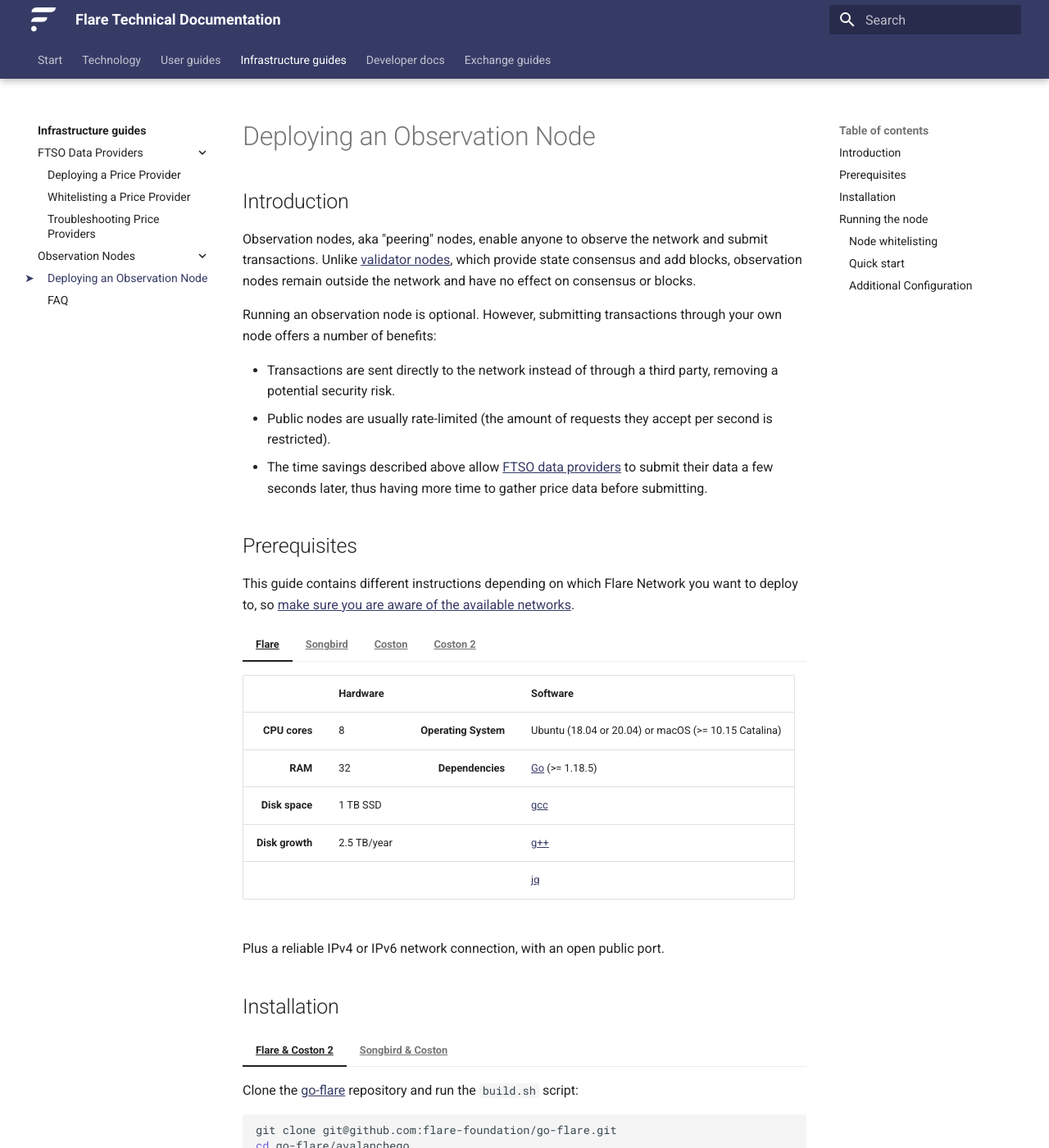
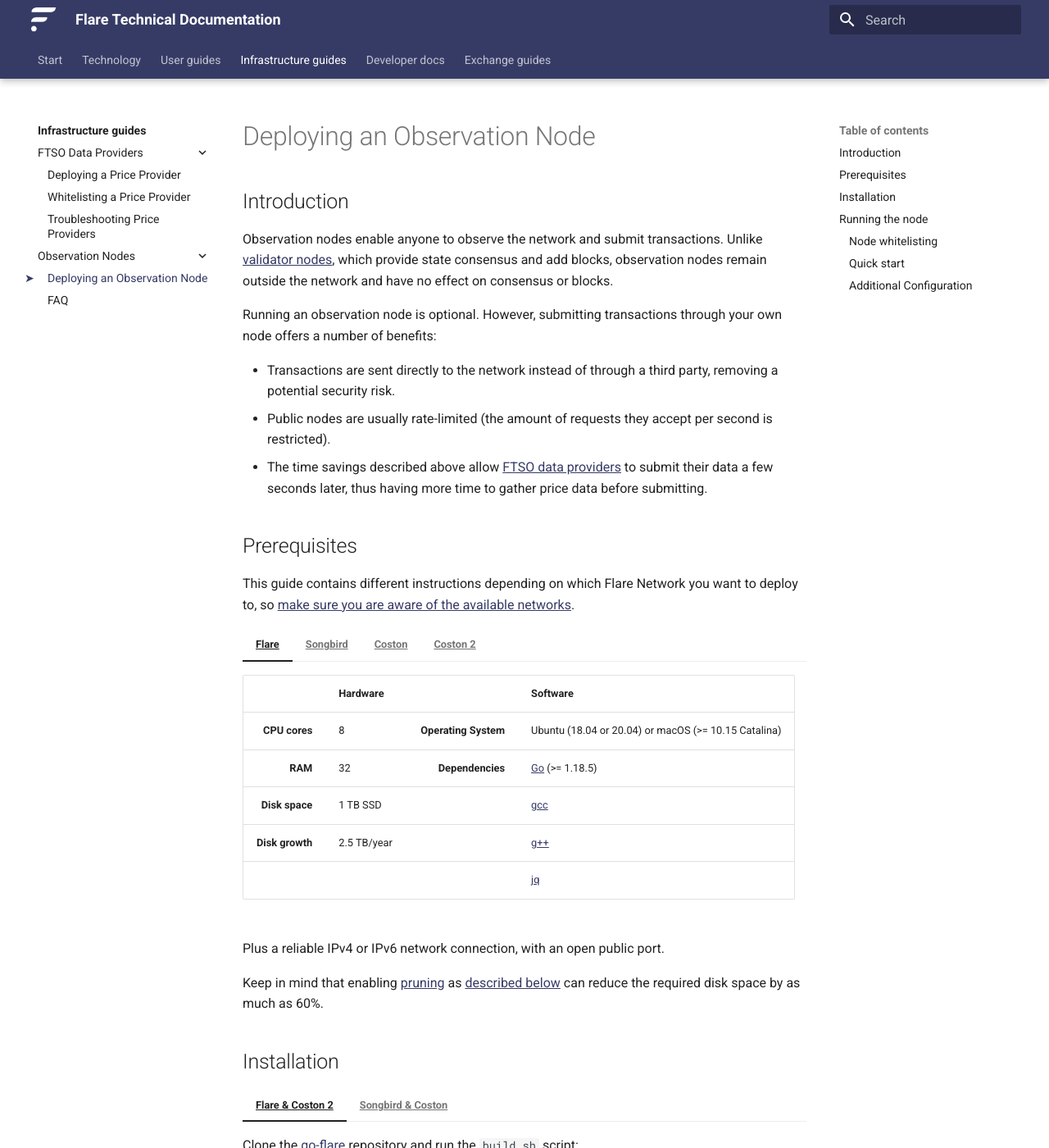
Before and after one commit to flare-foundation/docs, an MkDocs documentation site: the page built from docs/infra/observation/deploying.md, in a window 1280 px wide and 1400 px high. Shown: the whole window at 82% size. Built offline with MkDocs 1.6.1 and Material for MkDocs 9.7.7, drawn with Linux system fonts in a browser that asks for light colours; comment, search, counter and statistics services are not loaded; some of the changed text lies outside the part shown.

Commit message:
Add pruning to node deployment guide
Plus some reviewer feedback.

```diff
--- a/docs/infra/observation/deploying.md
+++ b/docs/infra/observation/deploying.md
@@ -2,7 +2,7 @@
 
 ## Introduction
 
-Observation nodes, aka "peering" nodes, enable anyone to observe the network and submit transactions.
+Observation nodes enable anyone to observe the network and submit transactions.
 Unlike [validator nodes](../../tech/validators.md), which provide state consensus and add blocks, observation nodes remain outside the network and have no effect on consensus or blocks.
 
 Running an observation node is optional.
@@ -57,6 +57,8 @@
     |                 |             |                      | [jq](https://stedolan.github.io/jq/){target=_blank}             |
 
 Plus a reliable IPv4 or IPv6 network connection, with an open public port.
+
+Keep in mind that enabling [pruning](glossary.md#pruning) as [described below](#additional-configuration) can reduce the required disk space by as much as 60%.
 
 ## Installation
 
@@ -329,6 +331,12 @@
 
     You can use this option to store the database on an external drive, for example.
 
+* [`--pruning-enabled`](https://docs.avax.network/nodes/maintain/chain-config-flags#pruning-enabled-boolean){target=_blank}:
+    Enables [pruning](glossary.md#pruning) of old transactions, greatly reducing disk size requirements.
+    It defaults to `true`.
+
+    It you want to create a so-called **archival node**, i.e., one that keeps the whole history of the blockchain, set this parameter to `false`.
+
 * [`--chain-config-dir`](https://docs.avax.network/nodes/maintain/avalanchego-config-flags#--chain-config-dir-string){target=_blank}:
     Optional JSON configuration file, in case you want to use lots of non-default values.
 
```
Also changed, not shown: docs/tech/glossary.md (+3 -0 lines).
